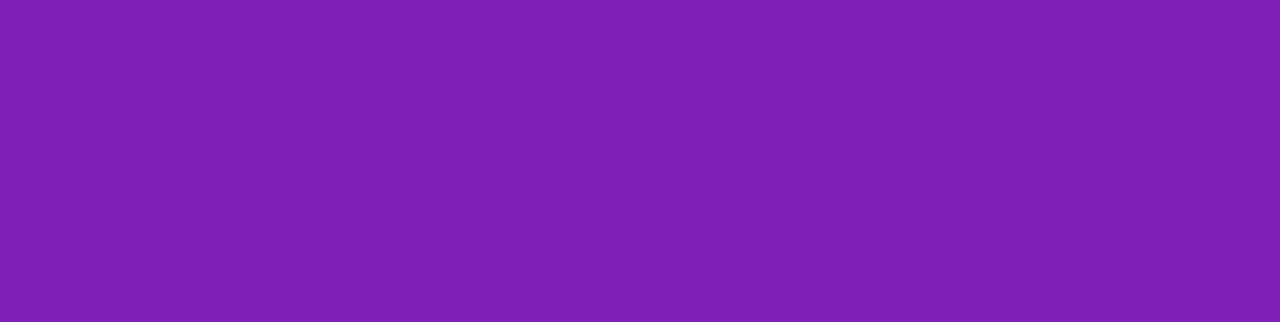
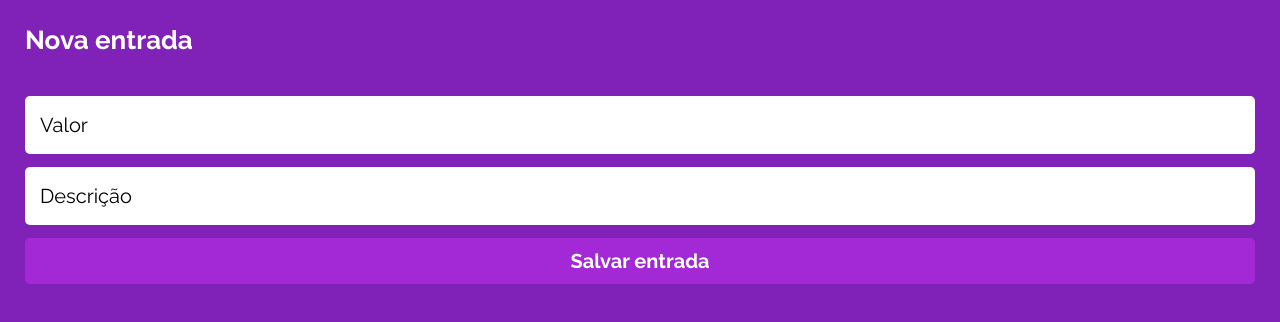
Before and after one commit to leonardodesouzaf/projeto13-mywallet-front, a React (Create React App) app: page /in in a window 1280 px wide. Shown: the top 322 px of the page. Built offline with nearby package versions, Linux system fonts and the light colour scheme; a web font is replaced by a local one.

Commit message:
post in and post out done, home display working fine

```diff
--- a/src/Components/HomeDisplay/Transaction.js
+++ b/src/Components/HomeDisplay/Transaction.js
@@ -1,11 +1,9 @@
 import styled from 'styled-components';
 import { useState } from "react";
 export default function Transaction(props){
-    const [isGreen, setIsGreen] = useState(false);
+    let isGreen = false;
     if(props.type === "in"){
-        setIsGreen(true);
-    }else{
-        setIsGreen(false);
+        isGreen = true;
     }
     return(
         <>
@@ -34,7 +32,7 @@ export default function Transaction(props){
                         </DescDiv>
                     </DateDescDiv>
                     <TransactionValueOut>
-                        {(props.value)*(-1)}
+                        {((props.value)*(-1)).toFixed(2)}
                     </TransactionValueOut>
                 </TransactionDiv>
             )}
@@ -47,6 +45,7 @@ const TransactionDiv = styled.div`
     justify-content: space-between;
     width: 100%;
     height: 21px;
+    margin-bottom: 12px;
 `;
 
 const DateDescDiv = styled.div`
@@ -56,7 +55,7 @@ const DateDescDiv = styled.div`
 
 const DateDiv = styled.div`
     box-sizing: border-box;
-    margin-left: 12px;
+    margin-left: 0px;
     font-family: 'Raleway';
     font-style: normal;
     font-weight: 400;
@@ -83,6 +82,7 @@ const TransactionValueIn = styled.div`
     font-size: 16px;
     line-height: 19px;
     color: #03AC00;
+    margin-right: 5px;
 `;
 
 const TransactionValueOut = styled.div`
@@ -92,4 +92,5 @@ const TransactionValueOut = styled.div`
     font-size: 16px;
     line-height: 19px;
     color: #C70000;
+    margin-right: 5px;
 `;
--- a/src/Components/InDisplay/InDisplay.js
+++ b/src/Components/InDisplay/InDisplay.js
@@ -1,18 +1,71 @@
 import styled from 'styled-components';
-import { useNavigate , Link } from "react-router-dom";
+import { ThreeDots } from "react-loader-spinner";
+import { useNavigate } from "react-router-dom";
 import { useState } from "react";
-import axios from "axios";
 import { useContext } from "react";
 import UserContext from "../../contexts/UserContext";
+import { postIn } from '../../service/api';
 
 export default function InDisplay(){
-
+    const { tasks, setTasks } = useContext(UserContext);
+    const [value, setValue] = useState(0);
+	const [description, setDescription] = useState("");
+    const navigate = useNavigate();
+    const [isLoading, setIsLoading] = useState(false);
+    function logIn (event) {
+        event.preventDefault();
+        setIsLoading(true);
+		postIn({
+			value: value,
+			description: description
+		},tasks.token).then((answer) => {
+            setIsLoading(false);
+            navigate("/home");
+        }).catch((err) => {
+            alert("Transação não efetuada! Tente novamente!");
+            setIsLoading(false);
+            console.error(err);
+        });
+    }
     return(
-        <>
-
-        </>
+        <Content>
+            <TitleDiv>Nova entrada</TitleDiv>
+            <Form onSubmit={logIn}>
+                <Input placeholder="Valor" disabled={isLoading} type="numeric" step=".01" required onChange={e => setValue(e.target.value)}/>
+                <Input placeholder="Descrição" disabled={isLoading} type="text" required onChange={e => setDescription(e.target.value)}/>
+                {isLoading ?
+                <Button disabled><ThreeDots
+                color={'white'}
+                height={30}
+                width={40}/></Button>
+                :
+                <Button type="submit" disabled={isLoading}>Salvar entrada</Button>
+                }
+             </Form>
+        </Content>
     )
 }
+
+const Input = styled.input`
+    background-color: #FFFFFF;
+    box-sizing: border-box;
+    padding-left: 15px;
+    border: none;
+    border-radius: 5px;
+    width: 100%;
+    height: 58px;
+    margin-bottom: 13px;
+    text-decoration: none;
+    font-family: 'Raleway';
+    font-style: normal;
+    font-weight: 400;
+    font-size: 20px;
+    line-height: 23px;
+    color: #000000;
+    ::placeholder{
+        color: #000000;
+    }
+`;
 
 const Form = styled.form`
     display: flex;
@@ -20,3 +73,46 @@ const Form = styled.form`
     align-items: center;
     width: 100%;
 `;
+
+const Button = styled.button`
+    width: 100%;
+    height: 46px;
+    box-sizing: border-box;
+    background-color: #A328D6;
+    border-radius: 5px;
+    font-family: 'Raleway';
+    font-style: normal;
+    font-weight: 700;
+    font-size: 20px;
+    line-height: 23px;
+    color: #FFFFFF;
+    border: none;
+    margin-bottom: 25px;
+    display: flex;
+    justify-content: center;
+    align-items: center;
+`;
+
+const TitleDiv = styled.div`
+    width: 100%;
+    display: flex;
+    justify-content: space-between;
+    font-family: 'Raleway';
+    font-style: normal;
+    font-weight: 700;
+    font-size: 26px;
+    line-height: 31px;
+    color: #FFFFFF;
+    box-sizing: border-box;
+    margin-bottom: 40px;
+`;
+
+const Content = styled.div`
+    width: 100vw;
+    height: 100vh;
+	display: flex;
+    flex-direction: column;
+    align-items: center;
+    box-sizing: border-box;
+    padding: 25px;
+`;
--- a/src/Components/OutDisplay/OutDisplay.js
+++ b/src/Components/OutDisplay/OutDisplay.js
@@ -1,18 +1,71 @@
 import styled from 'styled-components';
-import { useNavigate , Link } from "react-router-dom";
+import { ThreeDots } from "react-loader-spinner";
+import { useNavigate } from "react-router-dom";
 import { useState } from "react";
-import axios from "axios";
 import { useContext } from "react";
 import UserContext from "../../contexts/UserContext";
+import { postOut } from '../../service/api';
 
-export default function OutDisplay(){
-
+export default function InDisplay(){
+    const { tasks, setTasks } = useContext(UserContext);
+    const [value, setValue] = useState(0);
+	const [description, setDescription] = useState("");
+    const navigate = useNavigate();
+    const [isLoading, setIsLoading] = useState(false);
+    function logIn (event) {
+        event.preventDefault();
+        setIsLoading(true);
+		postOut({
+			value: value,
+			description: description
+		},tasks.token).then((answer) => {
+            setIsLoading(false);
+            navigate("/home");
+        }).catch((err) => {
+            alert("Transação não efetuada! Tente novamente!");
+            setIsLoading(false);
+            console.error(err);
+        });
+    }
     return(
-        <>
-
-        </>
+        <Content>
+            <TitleDiv>Nova saída</TitleDiv>
+            <Form onSubmit={logIn}>
+                <Input placeholder="Valor" disabled={isLoading} type="numeric" required onChange={e => setValue(e.target.value)}/>
+                <Input placeholder="Descrição" disabled={isLoading} type="text" required onChange={e => setDescription(e.target.value)}/>
+                {isLoading ?
+                <Button disabled><ThreeDots
+                color={'white'}
+                height={30}
+                width={40}/></Button>
+                :
+                <Button type="submit" disabled={isLoading}>Salvar saída</Button>
+                }
+             </Form>
+        </Content>
     )
 }
+
+const Input = styled.input`
+    background-color: #FFFFFF;
+    box-sizing: border-box;
+    padding-left: 15px;
+    border: none;
+    border-radius: 5px;
+    width: 100%;
+    height: 58px;
+    margin-bottom: 13px;
+    text-decoration: none;
+    font-family: 'Raleway';
+    font-style: normal;
+    font-weight: 400;
+    font-size: 20px;
+    line-height: 23px;
+    color: #000000;
+    ::placeholder{
+        color: #000000;
+    }
+`;
 
 const Form = styled.form`
     display: flex;
@@ -20,3 +73,46 @@ const Form = styled.form`
     align-items: center;
     width: 100%;
 `;
+
+const Button = styled.button`
+    width: 100%;
+    height: 46px;
+    box-sizing: border-box;
+    background-color: #A328D6;
+    border-radius: 5px;
+    font-family: 'Raleway';
+    font-style: normal;
+    font-weight: 700;
+    font-size: 20px;
+    line-height: 23px;
+    color: #FFFFFF;
+    border: none;
+    margin-bottom: 25px;
+    display: flex;
+    justify-content: center;
+    align-items: center;
+`;
+
+const TitleDiv = styled.div`
+    width: 100%;
+    display: flex;
+    justify-content: space-between;
+    font-family: 'Raleway';
+    font-style: normal;
+    font-weight: 700;
+    font-size: 26px;
+    line-height: 31px;
+    color: #FFFFFF;
+    box-sizing: border-box;
+    margin-bottom: 40px;
+`;
+
+const Content = styled.div`
+    width: 100vw;
+    height: 100vh;
+	display: flex;
+    flex-direction: column;
+    align-items: center;
+    box-sizing: border-box;
+    padding: 25px;
+`;
--- a/src/Components/SignInDisplay/SignInDisplay.js
+++ b/src/Components/SignInDisplay/SignInDisplay.js
@@ -27,6 +27,9 @@ export default function SignInDisplay(){
             console.error(err);
         });
     }
+    function getSignUp(){
+        navigate('/sign-up');
+    }
     return(
         <>
             <Content>
@@ -44,9 +47,7 @@ export default function SignInDisplay(){
                     }
                 </Form>
 
-                <Link to="/sign-up">
-                    <Register>Primeira vez? Cadastre-se!</Register>
-                </Link>
+                <Register onClick={getSignUp}>Primeira vez? Cadastre-se!</Register>
             </Content>
         </>
     )
--- a/src/Components/SignUpDisplay/SignUpDisplay.js
+++ b/src/Components/SignUpDisplay/SignUpDisplay.js
@@ -30,6 +30,9 @@ export default function SignUpDisplay(){
             setIsLoading(false);
         };
     }
+    function getSignIn(){
+        navigate('/');
+    }
     return(
         <>
             <Content>
@@ -48,9 +51,7 @@ export default function SignUpDisplay(){
                     <Button type="submit" disabled={isLoading}>Cadastrar</Button>
                     }
                 </Form>
-                <Link to="/">
-                    <Register>Já tem uma conta? Entre agora!</Register>
-                </Link>
+                <Register onClick={getSignIn}>Já tem uma conta? Entre agora!</Register>
             </Content>
         </>
     )
--- a/src/service/api.js
+++ b/src/service/api.js
@@ -24,3 +24,21 @@ export function postSignUp(body){
     );
     return requisition;
 }
+
+export function postIn(body,token){
+    const requisition = axios.post(
+        `${URL}/in`,
+        body,
+        headerCreator(token)
+    );
+    return requisition;
+}
+
+export function postOut(body,token){
+    const requisition = axios.post(
+        `${URL}/out`,
+        body,
+        headerCreator(token)
+    );
+    return requisition;
+}
```
Also changed, not shown: src/Components/HomeDisplay/HomeDisplay.js (+49 -7 lines).
